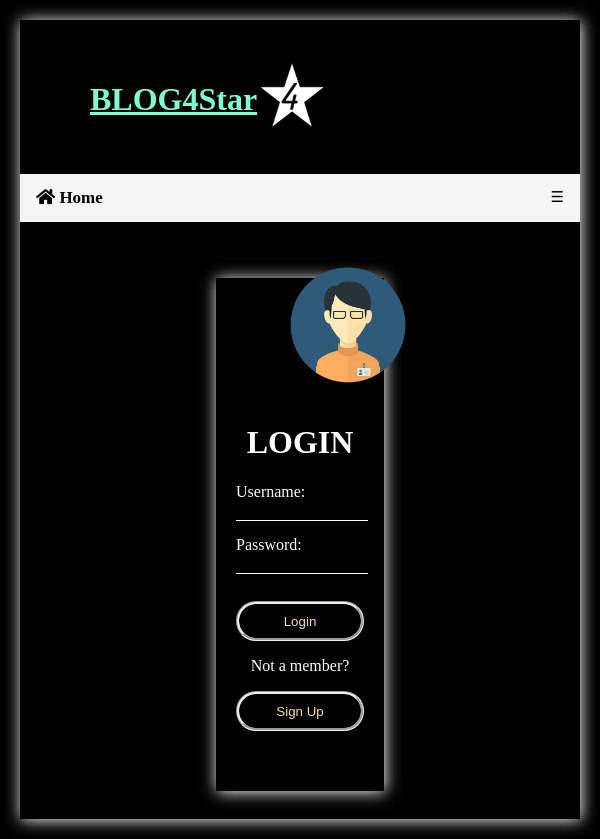
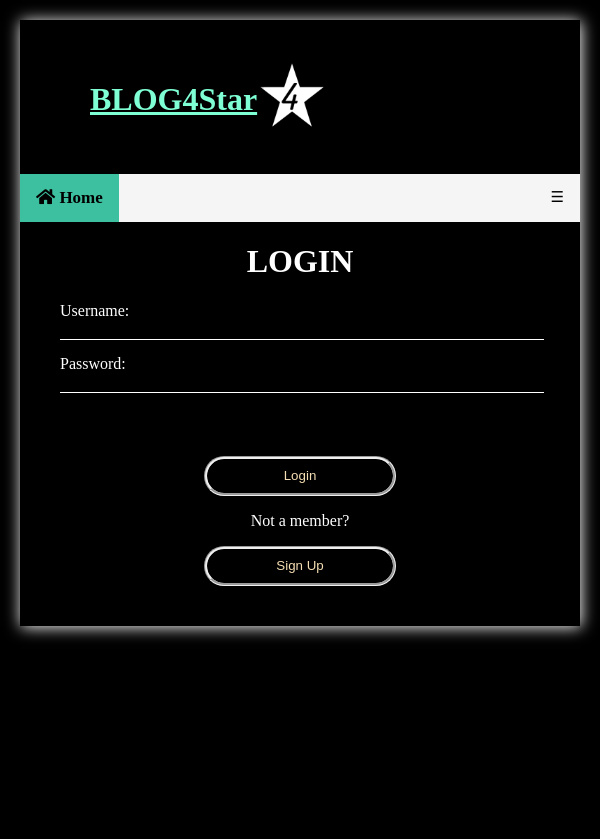
Before and after one commit to code-stacker/Project, a Django app: page /login/ in a window 600 px wide. After the commit the page ends 640 px from the top, so only its background shows below. Run offline with Django 3.2, Linux system fonts and the light colour scheme; some libraries are stand-ins or nearby versions.

Commit message:
login,signup,search changes

```diff
--- a/templates/base.css
+++ b/templates/base.css
@@ -65,6 +65,9 @@
   .navbar .icon {
     display: none;
   }
+  .navbar .engine{
+    display: none;
+  }
 
   .dropdown {
     float: right;
@@ -101,7 +104,9 @@
     display: block;
     text-align: left;
   }
-
+  .active{
+    background: rgb(61, 192, 159);
+  }
   .navbar a:hover, .dropdown:hover .dropbtn {
     background-color: #555;
     color: white;
@@ -127,6 +132,21 @@
   .navbar a.icon {
     float: right;
     display: block;
+  }
+  .engine{
+    float: left;
+    background-color: #555;
+  }
+  .engine input{
+    border: none;
+    width: 60%;
+    outline: none;
+    padding:12px;
+  }
+  .engine button{
+    width: auto;
+    font-size: 15px;
+    background-color: rgb(61, 192, 159);
   }
 }
 
@@ -154,7 +174,7 @@
 
 @media screen and (max-width: 450px){
   html{
-    margin:5px 5px;
+    margin:15px 15px;
     box-shadow: 1px 1px 15px #888888;
   }
   body{
--- a/templates/base.html
+++ b/templates/base.html
@@ -62,6 +62,10 @@
               </div>
             </div>
             <a href="javascript:void(0);" style="font-size:15px;" class="icon" onclick="myFunction()">&#9776;</a>
+            <a class="engine">
+              <input class="search-bar" type="text" name="" placeholder="Search">
+              <button type="submit"><b>Search</b></button>
+            </a>
         </div>
 <!-- The messege that is displayed after login or posting an article -->
     {% if messages %}
--- a/templates/login.css
+++ b/templates/login.css
@@ -1,13 +1,14 @@
+@media screen and (min-width:1200px){
 	#Page{
 		margin-left:35%;
-    margin-right:35%;
+		margin-right: 35%;
 		margin-top: 10%;
 		margin-bottom: 5%;
 		padding: 0px 20px 60px 20px;
 		box-shadow: 1px 1px 15px white;
 	}
-
-#Page img{
+}
+.Login_page img{
 	margin-top: -15%;
 	margin-left:33%;
 	width:140px;
@@ -70,7 +71,44 @@
 	background:wheat;
 	color:black;
 }
+@media screen and (min-width:800px) and (max-width:1202px){
+	#Page{
+		margin-top: 10%;
+		margin-left: 35%;
+		margin-bottom: 10%;
+		margin-right: 35%;
+	}
+	.Login_page img{
+		display: none;
+	}
+}
 
-@media screen and (max-width: ){
-	#Page{ width: 0px;	}
+
+@media screen and (min-width:600px) and (max-width:800px){
+	#Page{
+		margin: 40px 40px;
+		padding: 0px 100px 20px 100px;
 	}
+
+	.Login_page img{
+		display: none;
+	}
+	#id_username , #id_password{
+		width:100%;
+	}
+	.Btn, .Btn1{
+		width: 40%;
+		margin-left: 30%;
+	}
+}
+
+@media screen and (max-width:600px ){
+	#Page{
+		margin: 20px 20px;
+		padding: 0px 20px 20px 20px;
+	}
+
+	.Login_page img{
+		display: none;
+	}
+}
--- a/templates/login.html
+++ b/templates/login.html
@@ -5,7 +5,7 @@
     {% endblock %}
 
 {% block content %}
-    <form id="Page" method="POST"> {% csrf_token %}
+    <form  class="Login_page "id="Page" method="POST"> {% csrf_token %}
         <img src={% static "login.png" %} alt="login image" class="avatar">
         <h1 style="text-align:center">LOGIN</h1>
     <!-- email_attrs = {"placeholder":"abc@example.com","type":"text", "id":"id_email"} -->
--- a/templates/signup.html
+++ b/templates/signup.html
@@ -6,7 +6,7 @@
     {% endblock %}
 
 {% block content %}
-    <form id="Page" method="POST"> {% csrf_token %}
+    <form class="signup_page" id="Page" method="POST"> {% csrf_token %}
         <img src={% static "login.png" %} alt="login image" class="avatar">
         <h1>SIGNUP</h1>
 
@@ -18,7 +18,7 @@
         {{form}}
         <div class="btn">
             {{profile}}
-            <label for="id_contrib">Do you want to become a contributer?(Optional)</label>
+            <label for="id_contrib">Do you want to become a contributer?(Optional)</label><br>
             <input class="Btn" type="submit" value="Sign Up">
             <p>Already a member?</p>
             <a href="/login"><input type="button" class="Btn" value="Sign In"></input></a>
```
Also changed, not shown: templates/signup.css (+25 -2 lines). Lines whose indentation alone changed are shown as unchanged.
